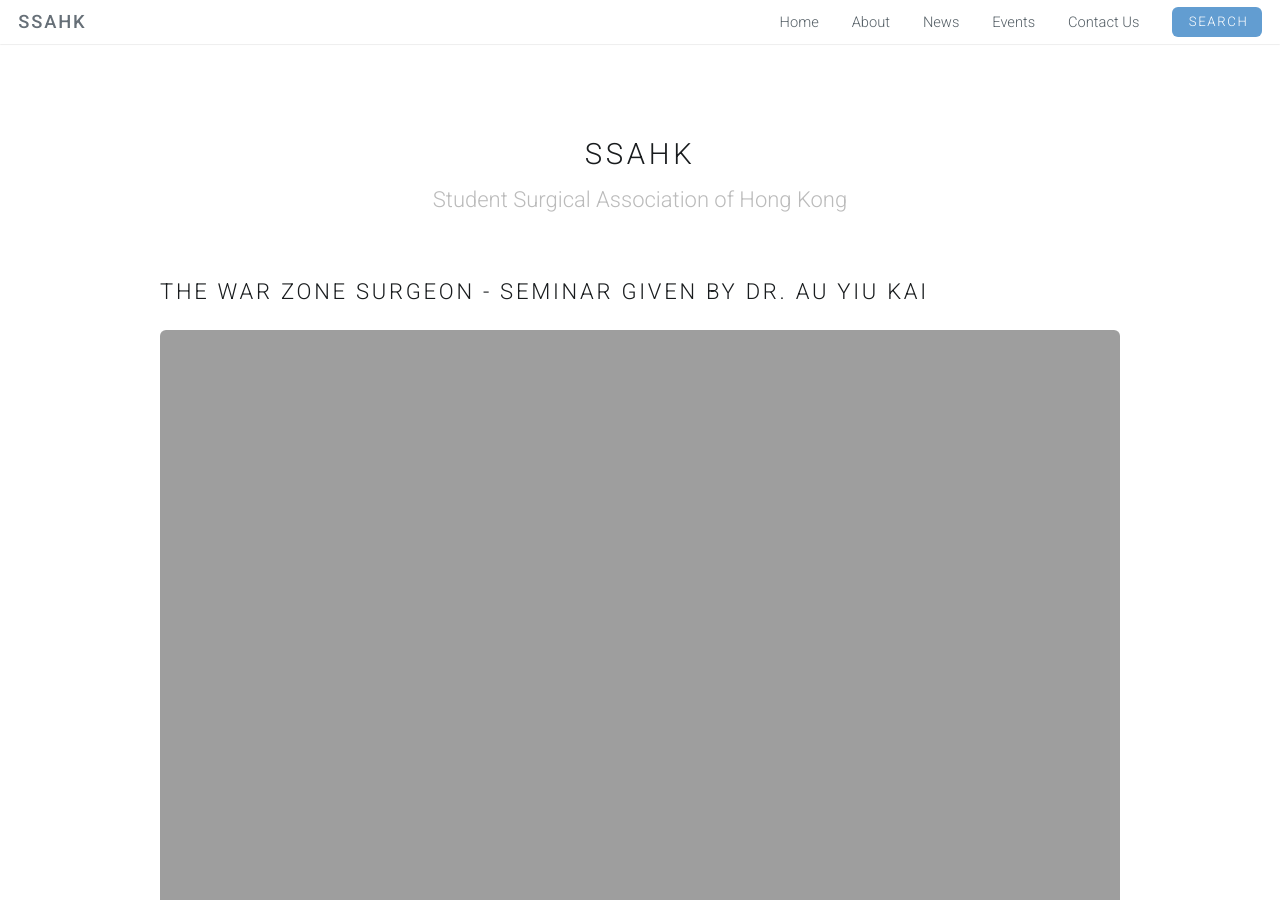
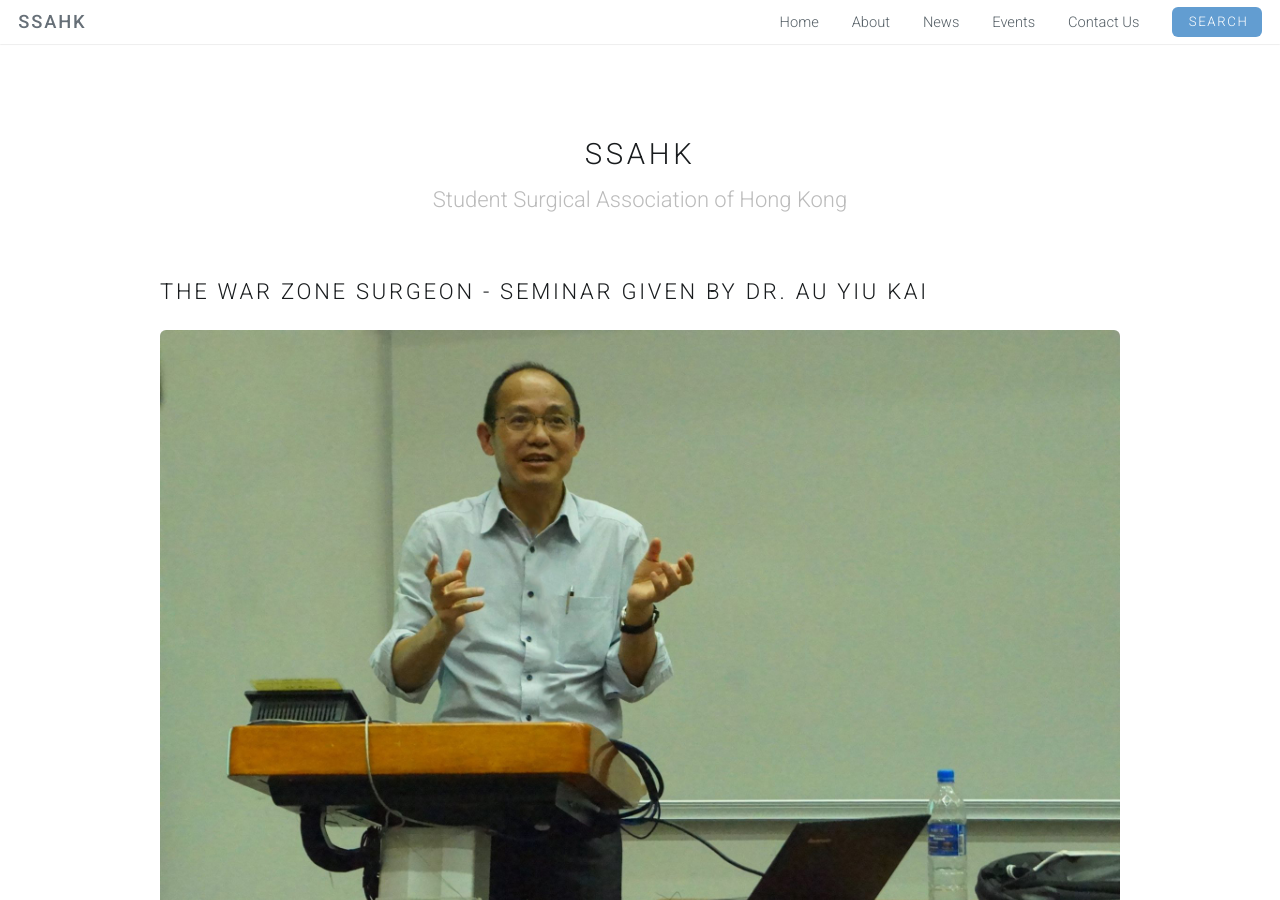
Before and after one commit to SSAHK/ssahk.github.io, a Jekyll site: the page built from _posts/2015-11-27-seminar1-review.md, in a window 1280 px wide and 900 px high. Built offline with Jekyll 4.4.1, drawn with Linux system fonts in a browser that asks for light colours.

Commit message:
first sem 1.2

```diff
--- a/_posts/2015-11-27-seminar1-review.md
+++ b/_posts/2015-11-27-seminar1-review.md
@@ -2,8 +2,8 @@
 layout: post
 title: The War Zone Surgeon - Seminar given by Dr. Au Yiu Kai
 categories: [review]
-thumb-img: /firstseminar/thumb15.png
-feature-img: /firstseminar/feature.jpg
+thumb-img: /first_seminar/thumb15.jpg
+feature-img: /first_seminar/feature.jpg
 excerpt:  SSAHK was honoured to have invited Dr. Au Yiu Kai as our guest speaker for our first seminar - “The War Zone Surgeon” which was held successfully on 27th November at the Prince of Wales Hospital, Lui Che Wo Clinical Sciences Building, Lecture Theatre ...
 ---
 
```
